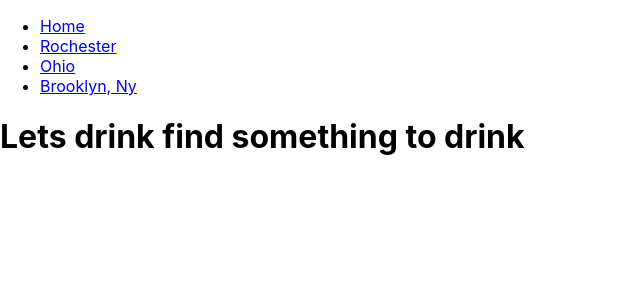
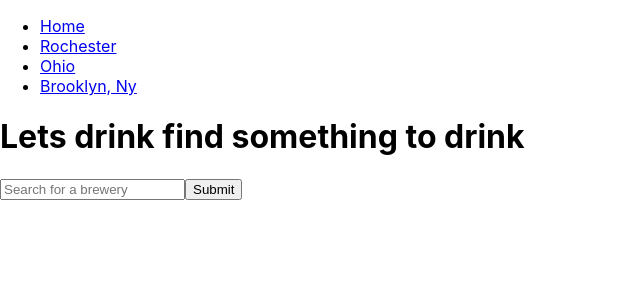
Before and after one commit to jdents/open-brews, a React (Create React App) app: page / in a window 1280 px wide. Shown: the top 300 px of the page, without its empty margins (0-640 px from the left). Built offline with nearby package versions, Linux system fonts and the light colour scheme.

Commit message:
Add simple search bar

```diff
--- a/src/App.tsx
+++ b/src/App.tsx
@@ -1,5 +1,4 @@
 import React from "react";
-import Breweries from "./components/breweries";
 import "./App.css";
 import { BrowserRouter as Router, Switch, Route, Link } from "react-router-dom";
 import City from "./routes/city";
--- /dev/null
+++ b/src/components/simple-search-input/index.tsx
@@ -0,0 +1,27 @@
+import * as React from "react";
+
+interface SimpleSearchInputProps {
+  initialQuery?: string;
+  placeholder?: string;
+  handleSubmit: (query: string) => void;
+}
+
+function SimpleSearchInput({
+  initialQuery,
+  handleSubmit,
+  placeholder,
+}: SimpleSearchInputProps) {
+  const [query, setQuery] = React.useState(initialQuery || "");
+  return (
+    <span>
+      <input
+        placeholder={placeholder}
+        value={query}
+        onChange={(e) => setQuery(e.target.value)}
+      />
+      <button onClick={() => handleSubmit(query)}>Submit</button>
+    </span>
+  );
+}
+
+export default SimpleSearchInput;
--- a/src/routes/home/index.tsx
+++ b/src/routes/home/index.tsx
@@ -1,6 +1,7 @@
 import * as React from "react";
-import { Redirect } from "react-router";
+import { Redirect, useHistory } from "react-router";
 import Breweries from "../../components/breweries";
+import SimpleSearchInput from "../../components/simple-search-input";
 import useQuery from "../../hooks/useQuery";
 import { queryBreweries } from "../../services";
 
@@ -23,6 +24,7 @@ function Home() {
   const query = useQuery();
   const state = query.get("state");
   const search = query.get("search");
+  const history = useHistory();
   const [{ status, breweries }, setBrews] = React.useState<IBrews>(
     INITIAL_STATE
   );
@@ -41,6 +43,10 @@ function Home() {
     }
   }, [search]);
 
+  function handleSearch(query: string) {
+    history.push({ search: `?search=${query}` });
+  }
+
   if (state) {
     return <Redirect to={`/state/${state}`} />;
   }
@@ -48,6 +54,11 @@ function Home() {
   return (
     <div>
       <h1>Lets drink find something to drink</h1>
+      <SimpleSearchInput
+        initialQuery={search || ""}
+        placeholder="Search for a brewery"
+        handleSubmit={handleSearch}
+      />
       <h2>{search}</h2>
       {search && <Breweries status={status} breweries={breweries} />}
     </div>
```
Also changed, not shown: src/components/breweries/index.tsx (renamed from src/components/breweries.tsx).
